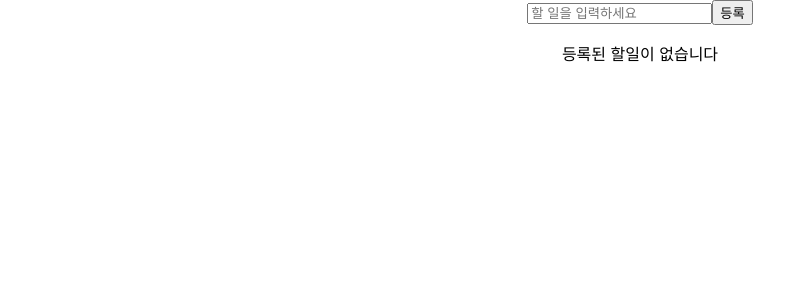
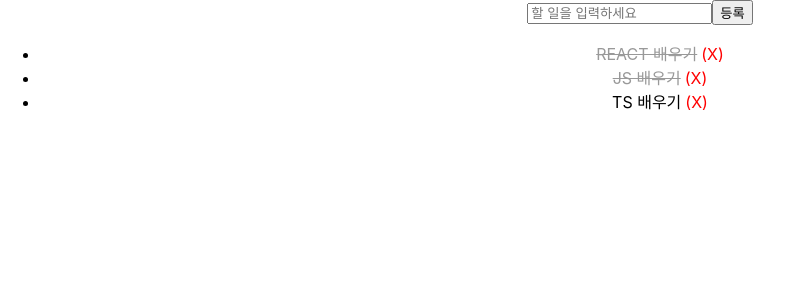
Before and after one commit to hanameee/react-typescript, a React (Create React App) app in the folder ts-react-redux-tutorial/: page / in a window 1280 px wide. Shown: the top 300 px of the page, without its empty margins (0-793 px from the left). Built offline with nearby package versions, Linux system fonts and the light colour scheme.

Commit message:
Create useTodos custom hook
useTodos custom hook is used to get todos state from RootState.
TodoList gets the todos state using this hook and sends down each todo TodoItem component.

```diff
--- a/ts-react-redux-tutorial/src/components/TodoList.tsx
+++ b/ts-react-redux-tutorial/src/components/TodoList.tsx
@@ -1,9 +1,10 @@
 import React from "react";
 import { Todo } from "../modules/todos";
 import TodoItem from "./TodoItem";
+import useTodos from "../hooks/useTodos";
 
 function TodoList() {
-    const todos: Todo[] = []; // TODO: custom hook 사용해서 조회
+    const todos: Todo[] = useTodos(); // TODO: custom hook 사용해서 조회
     if (todos.length === 0) return <p>등록된 할일이 없습니다</p>;
     return (
         <ul>
--- /dev/null
+++ b/ts-react-redux-tutorial/src/hooks/useTodos.tsx
@@ -0,0 +1,7 @@
+import { useSelector } from "react-redux";
+import { RootState } from "../modules";
+
+export default function useTodos() {
+    const todos = useSelector((state: RootState) => state.todos);
+    return todos;
+}
```
